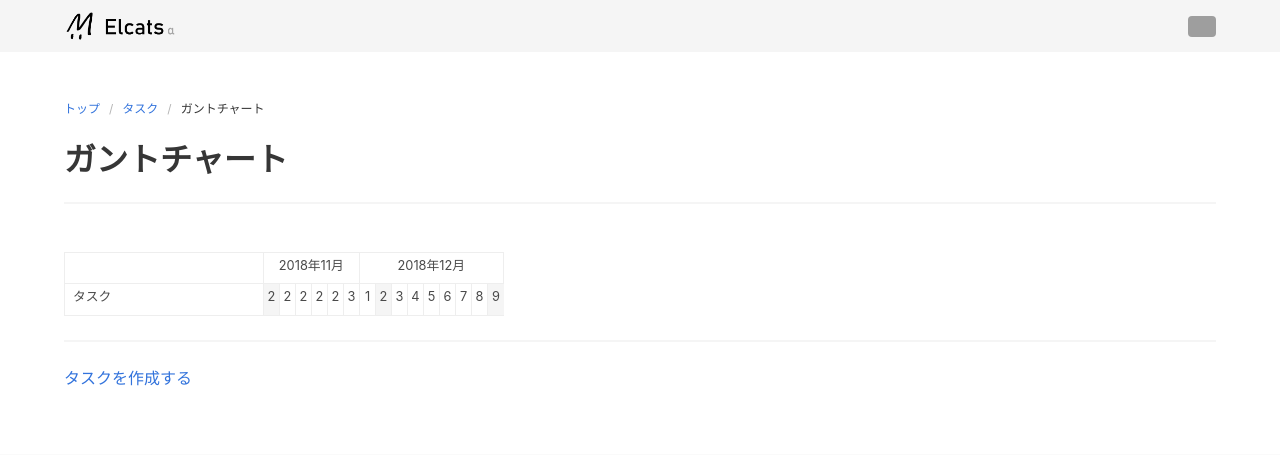
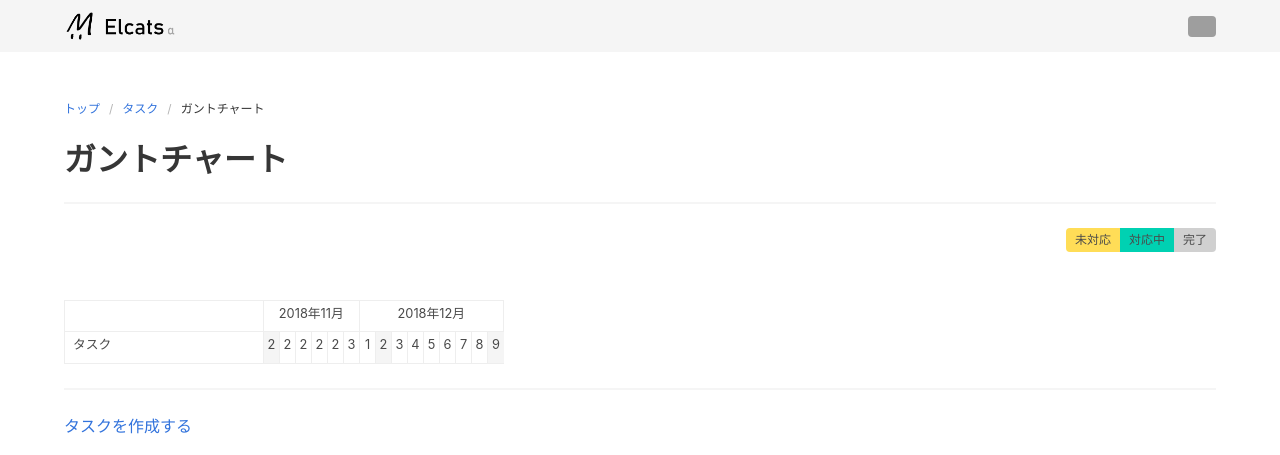
Before and after one commit to safu9/elcats, a Django app: page /task/gantt/ in a window 1280 px wide. Shown: the top 455 px of the page. Run offline with Django 3.2, Linux system fonts and the light colour scheme; the visitor is signed in with stand-in values (Sample User, id 1); data that the repository does not hold is empty; grey boxes are pictures that could not be loaded.

Commit message:
Add gantt chart legend

```diff
--- a/task/static/css/task.css
+++ b/task/static/css/task.css
@@ -1,13 +1,13 @@
 /* task.css */
 
 .task-state-0 {
-  background: #ffdd57;
+  background-color: #ffdd57 !important;
 }
 .task-state-1 {
-  background: #00d1b2;
+  background-color: #00d1b2 !important;
 }
 .task-state-2 {
-  background: #b5b5b5;
+  background-color: #d0d0d0 !important;
 }
 
 .task-gantt {
--- a/task/templates/task/gantt.html
+++ b/task/templates/task/gantt.html
@@ -23,6 +23,12 @@
     <h2 class="title">ガントチャート</h2>
 
     <hr>
+
+    <div class="tags has-addons is-small is-pulled-right">
+      <span class="tag task-state-0">未対応</span>
+      <span class="tag task-state-1">対応中</span>
+      <span class="tag task-state-2">完了</span>
+    </div>
 
     <div class="task-gantt">
       <div class="task-gantt-items">
```
